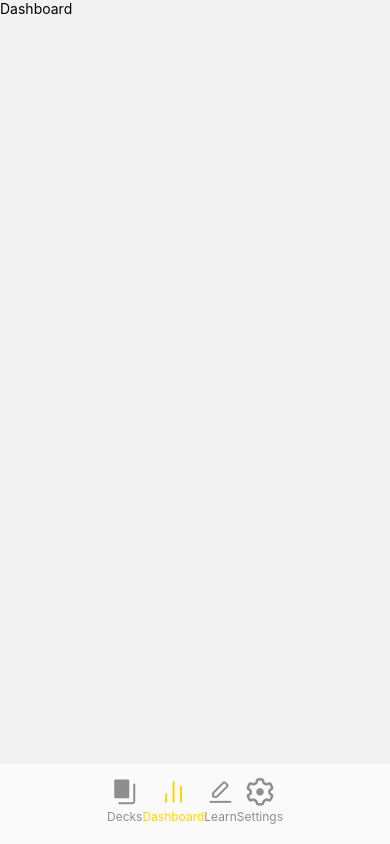
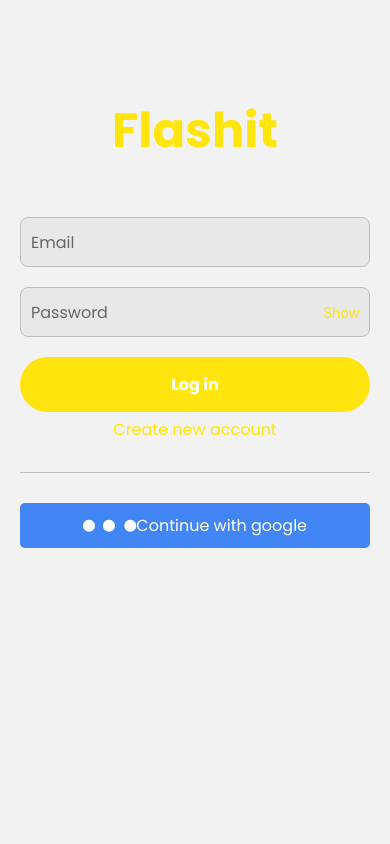
Before and after one commit to yovel-halabia/flashit, a React Native app: screen /Login in a window 390 px wide. Built offline with nearby package versions, Linux system fonts and the light colour scheme.

Commit message:
FLAS 8: Create Login screen

```diff
--- a/Navigator.jsx
+++ b/Navigator.jsx
@@ -3,7 +3,7 @@ import {createBottomTabNavigator} from "@react-navigation/bottom-tabs";
 import {NavigationContainer} from "@react-navigation/native";
 import {BOLDYELLOW} from "./styles";
 import {CustomIcon} from "./components";
-import {Dashboard, Decks, Learn, Settings} from "./screens";
+import {Dashboard, Decks, Learn, Settings, Login} from "./screens";
 
 const Tab = createBottomTabNavigator();
 
@@ -69,7 +69,8 @@ const Stack = createStackNavigator();
 export default function Navigator() {
 	return (
 		<NavigationContainer>
-			<Stack.Navigator screenOptions={{headerShown: false}}>
+			<Stack.Navigator initialRouteName="Login" screenOptions={{headerShown: false}}>
+				<Stack.Screen name="Login" component={Login} />
 				<Stack.Screen name="Home" component={BottomTab} />
 			</Stack.Navigator>
 		</NavigationContainer>
--- /dev/null
+++ b/components/Button.jsx
@@ -0,0 +1,33 @@
+import {Pressable, Text, StyleSheet} from "react-native";
+import {YELLOW} from "../styles";
+
+export default function Button({label, Icon, onPress, primary, customTheme}) {
+	return (
+		<Pressable onPress={onPress} style={primary ? styles.primaryButton : customTheme ? customTheme.button : {}}>
+			{label && <Text style={[styles.text, primary ? styles.primaryText : customTheme ? customTheme.text : {}]}>{label}</Text>}
+			{Icon && <Icon />}
+		</Pressable>
+	);
+}
+
+const styles = StyleSheet.create({
+	primaryButton: {
+		color: "white",
+		backgroundColor: YELLOW,
+		padding: 10,
+		borderRadius: 100,
+		height: 55,
+		justifyContent: "center",
+	},
+	text: {
+		textAlign: "center",
+		fontFamily: "Poppins-Regular",
+		fontSize: 16,
+		color: YELLOW,
+	},
+	primaryText: {
+		color: "white",
+		fontFamily: "Poppins-Bold",
+		fontWeight: "bold",
+	},
+});
--- /dev/null
+++ b/components/Input.jsx
@@ -0,0 +1,61 @@
+import {useState} from "react";
+import {YELLOW, GRAY, BOLDGRAY, LIGHTGRAY} from "../styles";
+import {Text, TextInput, StyleSheet, SafeAreaView, Pressable} from "react-native";
+
+const ERRCOLOR = "#FF2C20";
+
+export default function Input(props) {
+	const [toggleHideValue, setToggleHideValue] = useState(true);
+
+	return (
+		<SafeAreaView>
+			<SafeAreaView style={styles.container}>
+				<TextInput
+					{...props}
+					style={[styles.input, props.inputStyle, {color: props.err ? ERRCOLOR : BOLDGRAY}]}
+					secureTextEntry={props.hideValue && toggleHideValue ? true : false}
+				/>
+				{props.hideValue && (
+					<Pressable style={styles.button} onPress={() => setToggleHideValue(!toggleHideValue)}>
+						<Text style={styles.HidetText}>{toggleHideValue ? "Show" : "Hide"}</Text>
+					</Pressable>
+				)}
+			</SafeAreaView>
+			{props.err && <Text style={styles.errText}>{props.err}</Text>}
+		</SafeAreaView>
+	);
+}
+
+const styles = StyleSheet.create({
+	container: {
+		flexDirection: "row",
+		justifyContent: "flex-start",
+		alignItems: "center",
+	},
+	input: {
+		flex: 1,
+		backgroundColor: LIGHTGRAY,
+		borderColor: GRAY,
+		borderWidth: 1,
+		borderRadius: 8,
+		paddingLeft: 10,
+		fontFamily: "Poppins-Regular",
+		fontSize: 16,
+		height: 50,
+	},
+	button: {
+		flex: 1,
+		position: "absolute",
+		right: 0,
+		paddingRight: 10,
+	},
+	HidetText: {
+		color: YELLOW,
+	},
+	errText: {
+		color: ERRCOLOR,
+		fontSize: 14,
+		paddingLeft: 5,
+		paddingTop: 5,
+	},
+});
--- a/components/index.js
+++ b/components/index.js
@@ -1,3 +1,5 @@
 import CustomIcon from "./CustomIcon";
+import Input from "./Input";
+import Button from "./Button";
 
-export {CustomIcon};
+export {CustomIcon, Input, Button};
--- a/package.json
+++ b/package.json
@@ -12,9 +12,11 @@
     "@react-navigation/bottom-tabs": "^6.5.12",
     "@react-navigation/stack": "^6.3.21",
     "expo": "~50.0.6",
+    "expo-constants": "^15.4.5",
     "expo-font": "^11.10.2",
     "expo-status-bar": "~1.11.1",
     "react": "18.2.0",
+    "react-hook-form": "^7.50.1",
     "react-native": "0.73.4"
   },
   "devDependencies": {
--- /dev/null
+++ b/screens/Login.jsx
@@ -0,0 +1,105 @@
+import {useState} from "react";
+import {Text, View, StyleSheet} from "react-native";
+import {useForm, Controller} from "react-hook-form";
+import {YELLOW, GRAY, components} from "../styles";
+import {Input, Button, CustomIcon} from "../components";
+
+export default function Login({navigation}) {
+	const [isLogin, setIsLogin] = useState(true);
+	const {control, handleSubmit} = useForm();
+	const onSubmit = (data) => {
+		// write here what going to happend after login button clicked
+	};
+	return (
+		<View style={components.screen}>
+			<Text style={styles.title}>Flashit</Text>
+			<View style={styles.formContainer}>
+				{!isLogin && (
+					<Controller
+						control={control}
+						rules={{
+							required: "This field is required",
+						}}
+						render={({field: {onChange, onBlur, value}, fieldState: {error}}) => (
+							<Input placeholder="Name" onBlur={onBlur} onChangeText={onChange} value={value} err={error?.message} />
+						)}
+						name="name"
+					/>
+				)}
+				<Controller
+					control={control}
+					rules={{
+						required: "This field is required",
+					}}
+					render={({field: {onChange, onBlur, value}, fieldState: {error}}) => (
+						<Input placeholder="Email" onBlur={onBlur} onChangeText={onChange} value={value} err={error?.message} />
+					)}
+					name="email"
+				/>
+				<Controller
+					control={control}
+					rules={{
+						required: "This field is required",
+					}}
+					render={({field: {onChange, onBlur, value}, fieldState: {error}}) => (
+						<Input placeholder="Password" onBlur={onBlur} onChangeText={onChange} value={value} err={error?.message} hideValue />
+					)}
+					name="password"
+				/>
+				<View style={styles.buttonsContainer}>
+					<Button label={isLogin ? "Log in" : "Sign up"} onPress={handleSubmit(onSubmit)} primary />
+					<Button label={isLogin ? "Create new account" : "Back to log in"} onPress={() => navigation.navigate("Home") /*setIsLogin(!isLogin)*/} />
+				</View>
+			</View>
+			<View style={styles.border} />
+			{/* dont forget to add google icon */}
+			<Button
+				label={
+					<>
+						<CustomIcon name="meatballs" />
+						Continue with google
+					</>
+				}
+				customTheme={{button: styles.googleButton, text: styles.googleButtonText}}
+			/>
+		</View>
+	);
+}
+
+const styles = StyleSheet.create({
+	title: {
+		color: YELLOW,
+		fontSize: 48,
+		fontWeight: "bold",
+		textAlign: "center",
+		marginTop: 75,
+		marginBottom: 50,
+		fontFamily: "Poppins-Bold",
+	},
+	formContainer: {
+		gap: 20,
+		flexDirection: "column",
+	},
+	buttonsContainer: {
+		gap: 5,
+		flexDirection: "column",
+	},
+	border: {
+		borderBottomColor: GRAY,
+		borderBottomWidth: 1.5,
+		marginTop: 30,
+		marginBottom: 30,
+	},
+	googleButton: {
+		backgroundColor: "#4285F4",
+		height: 45,
+		borderRadius: 5,
+		justifyContent: "center",
+	},
+	googleButtonText: {
+		textAlign: "center",
+		color: "white",
+		fontFamily: "Poppins-Regular",
+		fontSize: 16,
+	},
+});
--- a/screens/index.js
+++ b/screens/index.js
@@ -2,5 +2,6 @@ import Dashboard from "./Dashboard";
 import Decks from "./Decks";
 import Learn from "./Learn";
 import Settings from "./Settings";
+import Login from "./Login";
 
-export {Dashboard, Decks, Learn, Settings};
+export {Dashboard, Decks, Learn, Settings, Login};
--- a/styles.js
+++ b/styles.js
@@ -1,6 +1,16 @@
+import {StyleSheet} from "react-native";
+import Constants from "expo-constants";
+
 export const YELLOW = "#FFE50D";
 export const BOLDYELLOW = "#FFD600";
 export const LIGHTYELLOW = "#FFFD86";
 export const GRAY = "#BDBDBD";
 export const BOLDGRAY = "#666666";
 export const LIGHTGRAY = "#E8E8E8";
+
+export const components = StyleSheet.create({
+	screen: {
+		paddingHorizontal: 20,
+		paddingTop: (Constants.statusBarHeight || 0) + 20,
+	},
+});
```
Also changed, not shown: 1 other file (tests, documents, lock files or other folders).
